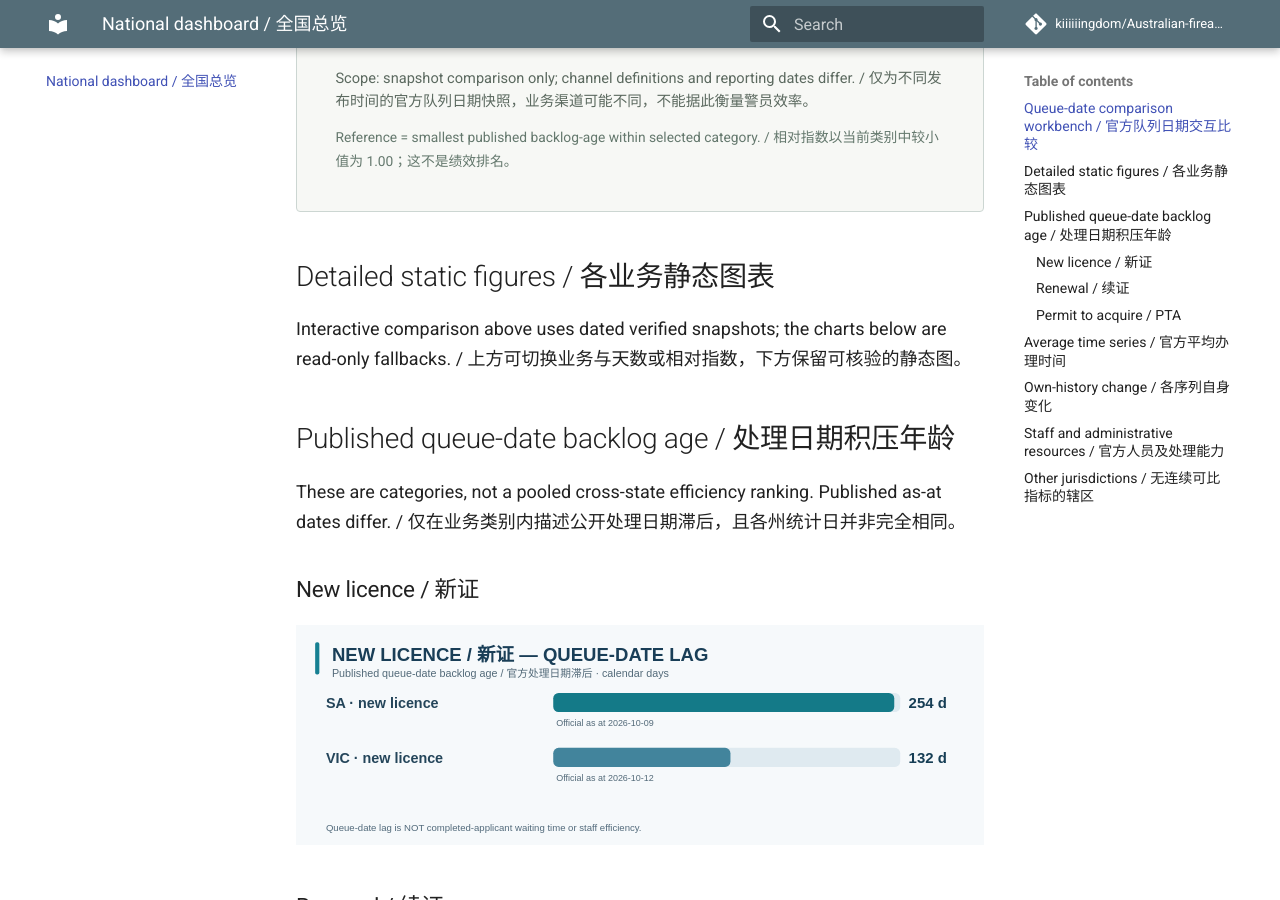
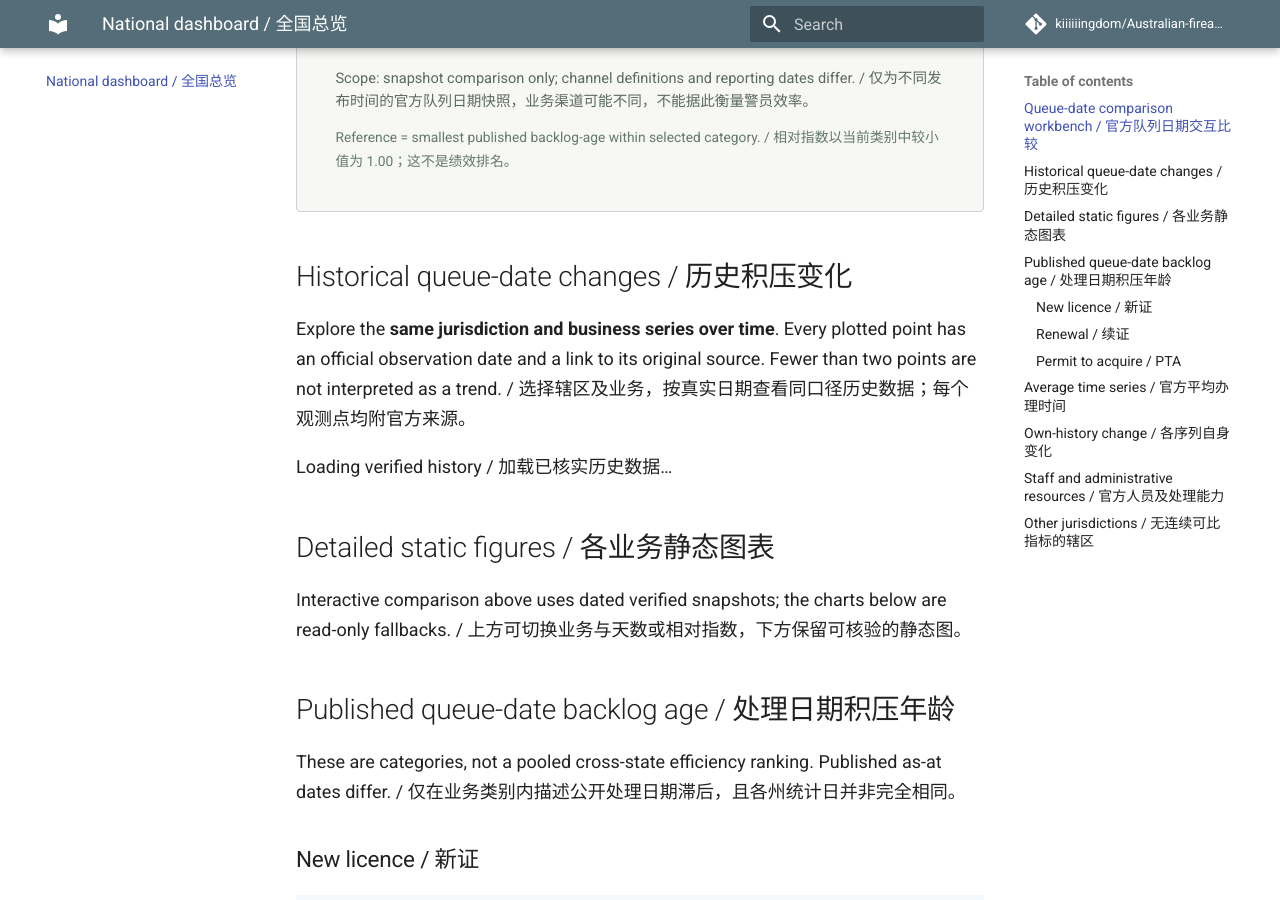
Before and after one commit to kiiiiiingdom/Australian-firearms-licensing-backlog-tracker, an MkDocs documentation site: the page built from docs/overview.md, in a window 1280 px wide and 900 px high, scrolled down 1600 px. Built offline with MkDocs 1.6.1 and Material for MkDocs 9.7.7, drawn with Linux system fonts in a browser that asks for light colours; comment, search, counter and statistics services are not loaded.

Commit message:
site: add dated single-series history explorer ahead of static charts

```diff
--- a/docs/overview.md
+++ b/docs/overview.md
@@ -10,6 +10,12 @@
 The selectable reference index compares **published queue-date ages**, not officer productivity or actual individual wait durations. / 指数只表示官方公布处理日期的相对滞后，不代表警员效率或个人办理时间。
 
 <div id="benchmark-comparison" class="compare-panel" data-source="../assets/dashboard-data.json"><p>Loading verified records / 加载已核实数据…</p></div>
+
+## Historical queue-date changes / 历史积压变化
+
+Explore the **same jurisdiction and business series over time**. Every plotted point has an official observation date and a link to its original source. Fewer than two points are not interpreted as a trend. / 选择辖区及业务，按真实日期查看同口径历史数据；每个观测点均附官方来源。
+
+<div id="history-workbench" data-source="../assets/dashboard-data.json"><p>Loading verified history / 加载已核实历史数据…</p></div>
 
 ## Detailed static figures / 各业务静态图表
 
```
